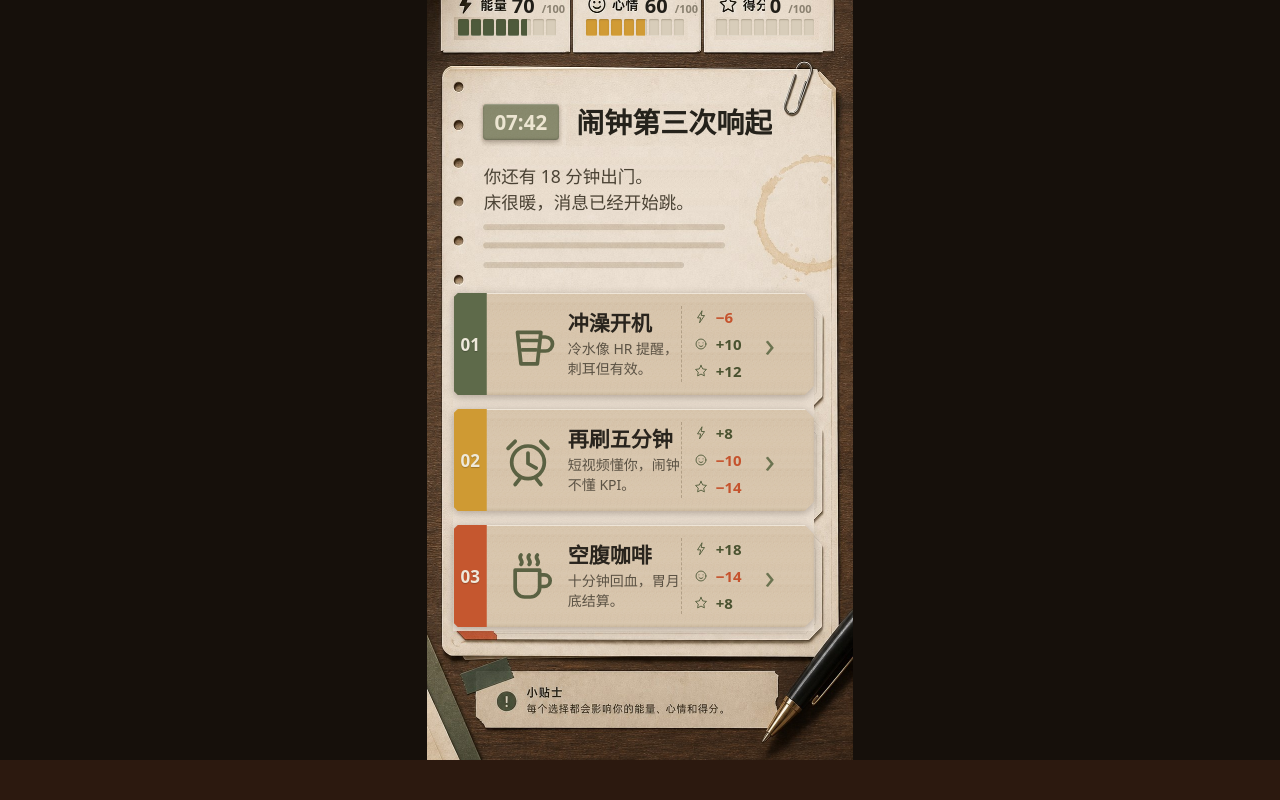
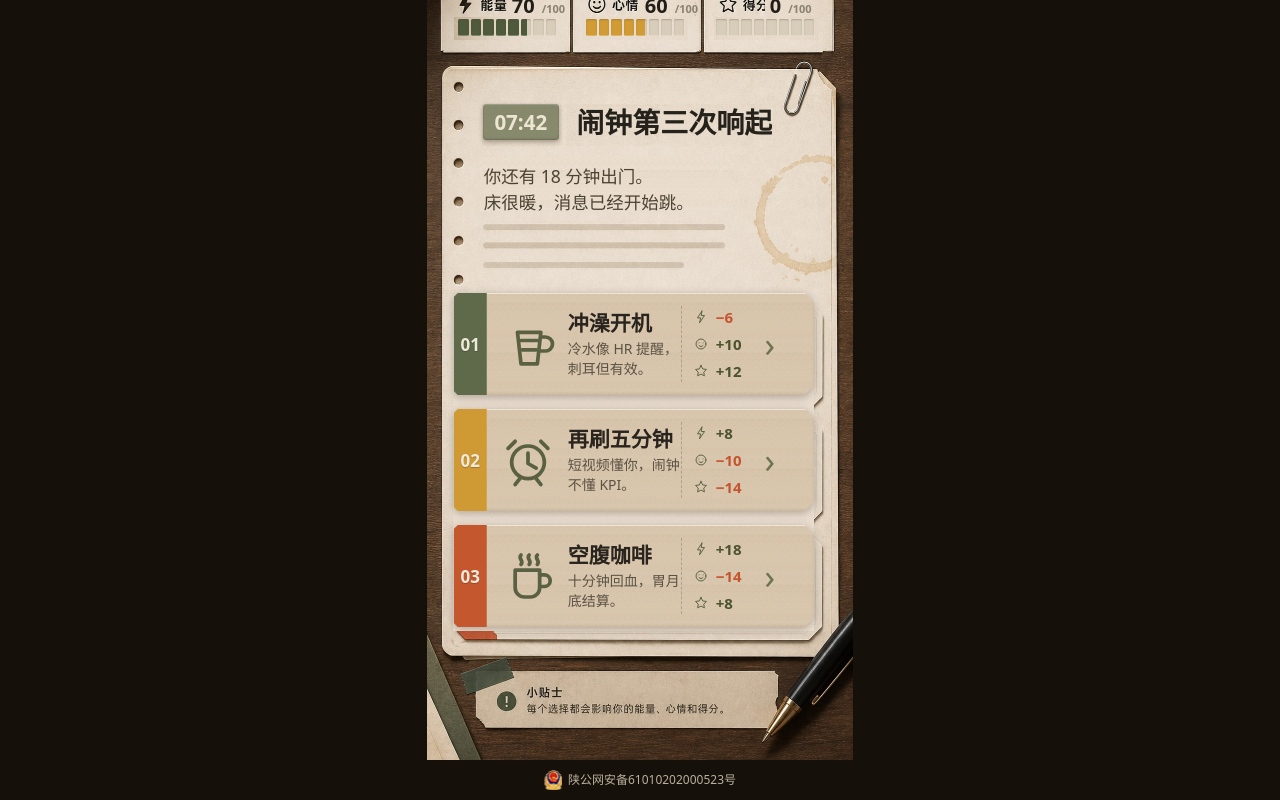
Before and after one commit to zitao4588-create/monday-survival, a React (Vite) app: page / in a window 1280 px wide. Shown: the part 162-962 px from the top of the page. Before the commit the page ends 922 px from the top, so only its background shows below. Built offline with nearby package versions, Linux system fonts and the light colour scheme.

Commit message:
Add public security filing footer

```diff
--- a/index.html
+++ b/index.html
@@ -7,6 +7,12 @@
   </head>
   <body>
     <div id="root"></div>
+    <footer class="ms-filing-footer" aria-label="备案信息">
+      <a class="ms-filing-link" href="https://beian.mps.gov.cn/#/query/webSearch?code=61010202000523" rel="noreferrer" target="_blank">
+        <img class="ms-filing-icon" src="/beian-icon.png" alt="" width="18" height="20" aria-hidden="true" />
+        <span>陕公网安备61010202000523号</span>
+      </a>
+    </footer>
     <script type="module" src="/src/main.tsx"></script>
   </body>
 </html>
--- a/src/styles.css
+++ b/src/styles.css
@@ -28,6 +28,43 @@ body {
     var(--ms-page-shade);
   color: var(--ms-ink);
   font-family: var(--ms-font);
+}
+
+.ms-filing-footer {
+  box-sizing: border-box;
+  display: flex;
+  align-items: center;
+  justify-content: center;
+  width: 100%;
+  padding: 10px 16px calc(10px + env(safe-area-inset-bottom));
+  background: #16100b;
+  color: rgba(248, 238, 210, 0.72);
+  font-family: "PingFang SC", "Noto Sans SC", "Microsoft YaHei", system-ui, sans-serif;
+  font-size: 12px;
+  line-height: 1.5;
+  text-align: center;
+}
+
+.ms-filing-link {
+  display: inline-flex;
+  align-items: center;
+  justify-content: center;
+  gap: 6px;
+  color: inherit;
+  text-decoration: none;
+}
+
+.ms-filing-link:hover,
+.ms-filing-link:focus-visible {
+  color: rgba(255, 246, 220, 0.95);
+  text-decoration: underline;
+}
+
+.ms-filing-icon {
+  flex: 0 0 auto;
+  width: 18px;
+  height: 20px;
+  object-fit: contain;
 }
 
 button {
```
Also changed, not shown: public/beian-icon.png (added).
